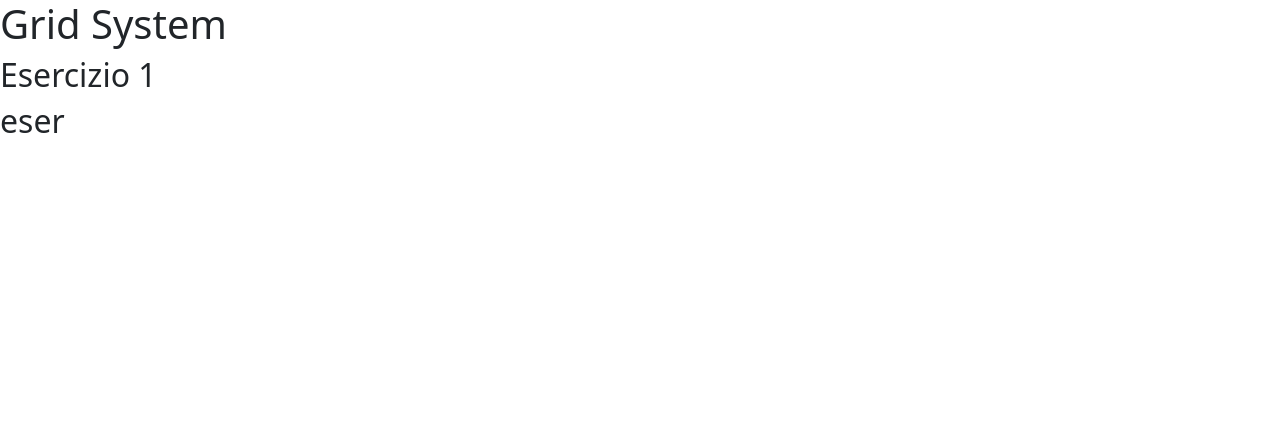
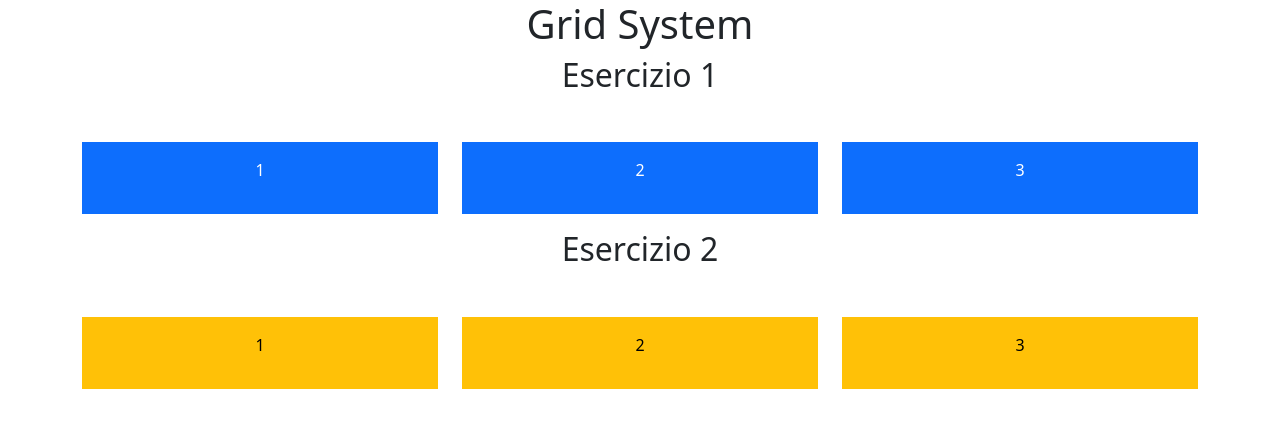
Before and after one commit to Allenn88/MarcoGuerrieriFS0623-20, a plain HTML site: page index.html in a window 1280 px wide. Drawn offline with nearby package versions, Linux system fonts and the light colour scheme.

Commit message:
aggiornamento

```diff
--- a/index.html
+++ b/index.html
@@ -3,14 +3,68 @@
 <head>
     <meta charset="UTF-8">
     <meta name="viewport" content="width=device-width, initial-scale=1.0">
-    <link href="https://cdn.jsdelivr.net/npm/bootstrap@5.0.2/dist/css/bootstrap.min.css" rel="stylesheet">
+    <link href="https://cdn.jsdelivr.net/npm/bootstrap@5.3.2/dist/css/bootstrap.min.css" rel="stylesheet" integrity="sha384-T3c6CoIi6uLrA9TneNEoa7RxnatzjcDSCmG1MXxSR1GAsXEV/Dwwykc2MPK8M2HN" crossorigin="anonymous">
 
     <title>Document</title>
 </head>
 <body>
-    <h1>Grid System</h1>
+    <h1 class="text-center">Grid System</h1>
 
-    <h2>Esercizio 1</h2>
-    <h2>eser</h2>
+    <h2 class="text-center">Esercizio 1</h2>
+
+    <div class="container mt-5">
+        <div class="row">
+            <div class="col-md-4 mb-3">
+                <div class="text-center bg-primary text-white p-3">
+                    <p>1</p>
+                </div>
+            </div>
+            <div class="col-md-4 mb-3">
+                <div class="text-center bg-primary text-white p-3">
+                    <p>2</p>
+                </div>
+            </div>
+            <div class="col-md-4 mb-3">
+                <div class="text-center bg-primary text-white p-3">
+                    <p>3</p>
+                </div>
+            </div>
+        </div>
+    </div>
+<h2 class="text-center">Esercizio 2</h2>
+
+<div class="container mt-5">
+    <div class="row">
+        <div class="col-12 col-sm-4 mb-3">
+            <div class="text-center bg-warning text-black p-3">
+                <p>1</p>
+            </div>
+        </div>
+        <div class="col-12 col-sm-4 mb-3">
+            <div class="text-center bg-warning text-black p-3">
+                <p>2</p>
+            </div>
+        </div>
+        <div class="col-12 col-sm-4 mb-3">
+            <div class="text-center bg-warning text-black p-3">
+                <p>3</p>
+            </div>
+        </div>
+    </div>
+</div>
+
+
+
+
+
+
+
+
+
+
+
+
+    <script src="https://cdn.jsdelivr.net/npm/bootstrap@5.3.2/dist/js/bootstrap.bundle.min.js" integrity="sha384-C6RzsynM9kWDrMNeT87bh95OGNyZPhcTNXj1NW7RuBCsyN/o0jlpcV8Qyq46cDfL" crossorigin="anonymous"></script>
+
 </body>
 </html>
```
